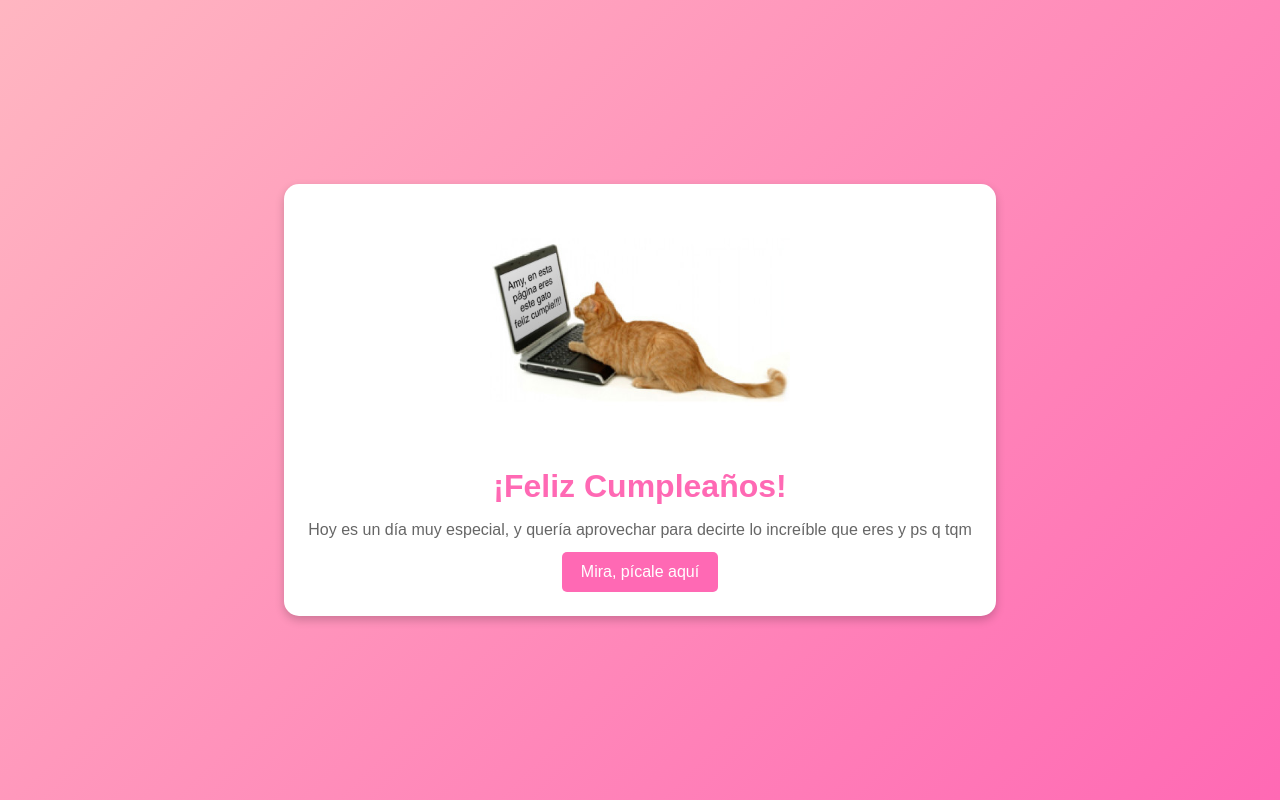
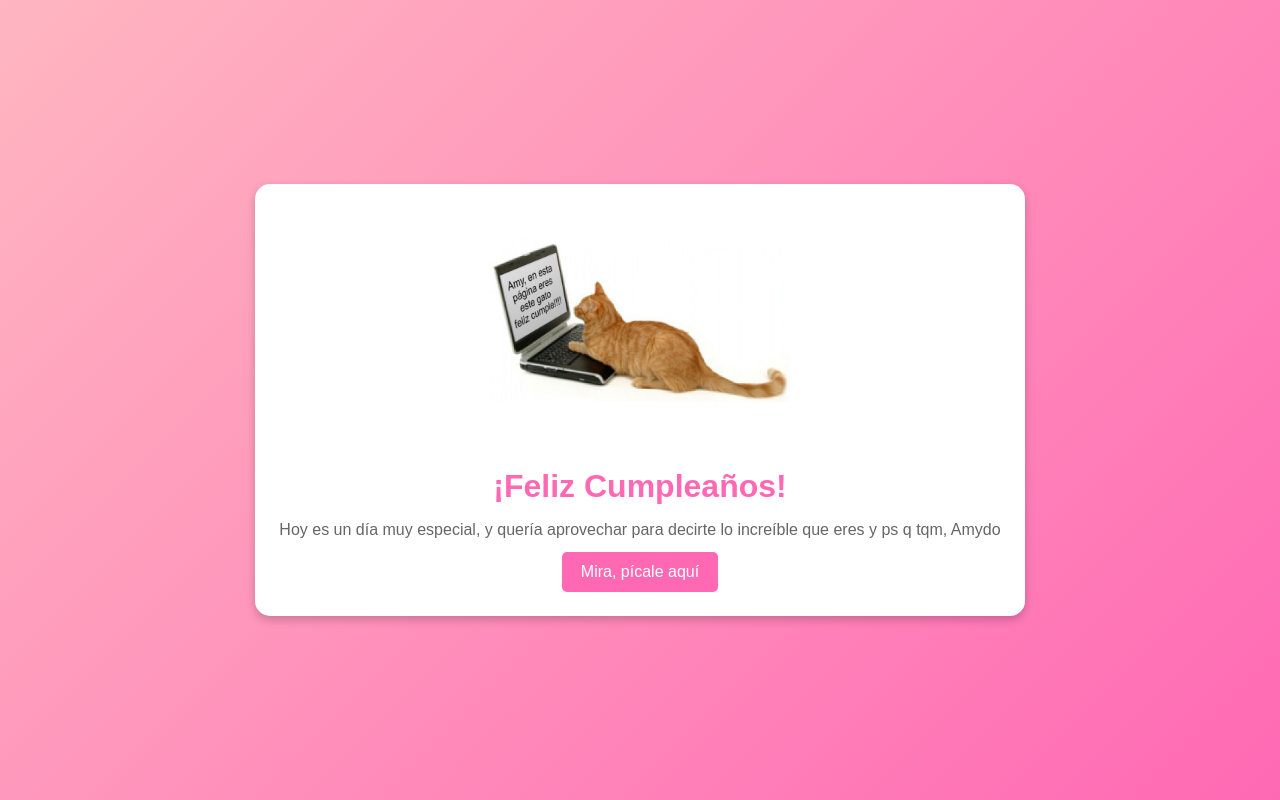
Before and after one commit to CarlosE08/HBd.github.io, a plain HTML site: page index.html in a window 1280 px wide. Drawn offline with Linux system fonts and the light colour scheme.

Commit message:
Update birthday message to include recipient's name

```diff
--- a/index.html
+++ b/index.html
@@ -106,7 +106,7 @@
     <div class="card">
         <img src="gatoamy.png" alt="Imagen de cumpleaños">
         <h1>¡Feliz Cumpleaños!</h1>
-        <p>Hoy es un día muy especial, y quería aprovechar para decirte lo increíble que eres y ps q tqm</p>
+        <p>Hoy es un día muy especial, y quería aprovechar para decirte lo increíble que eres y ps q tqm, Amydo</p>
         <button class="button" onclick="showEmojis()">Mira, pícale aquí</button>
     </div>
 
```
